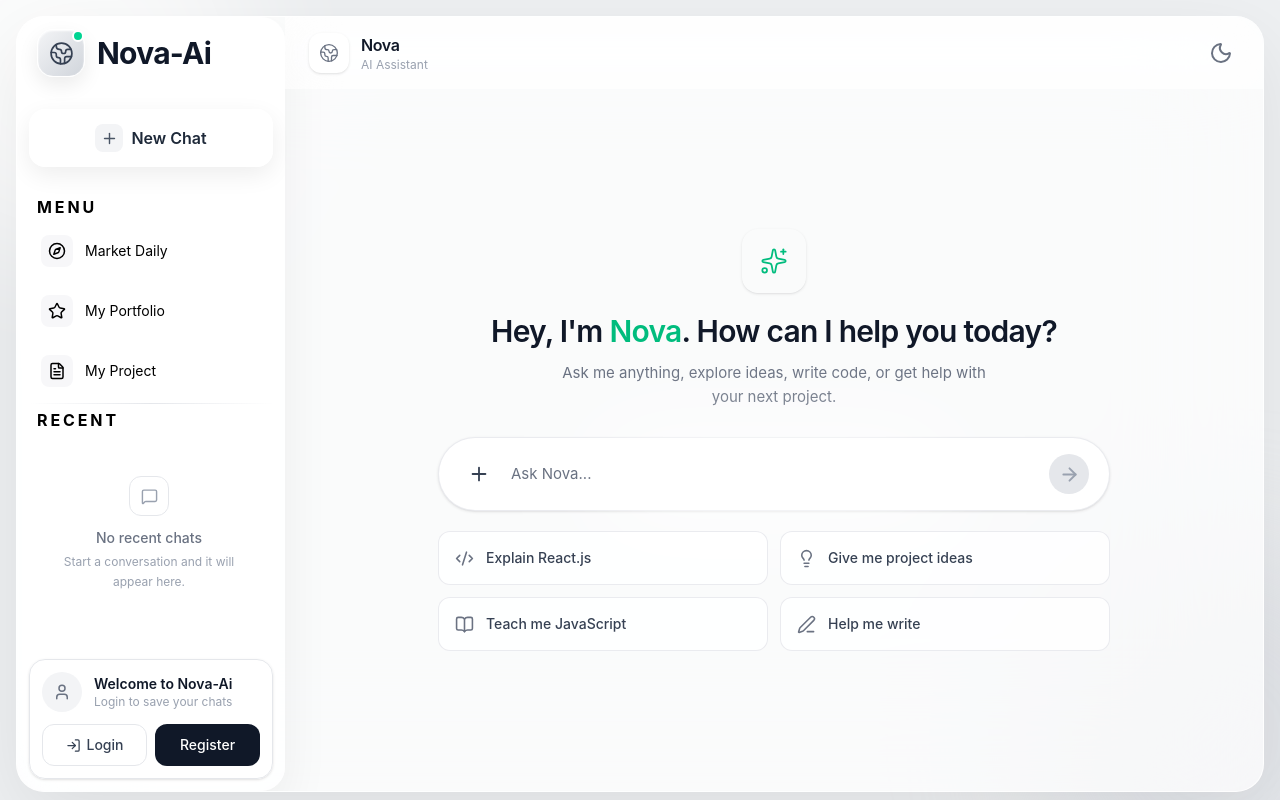
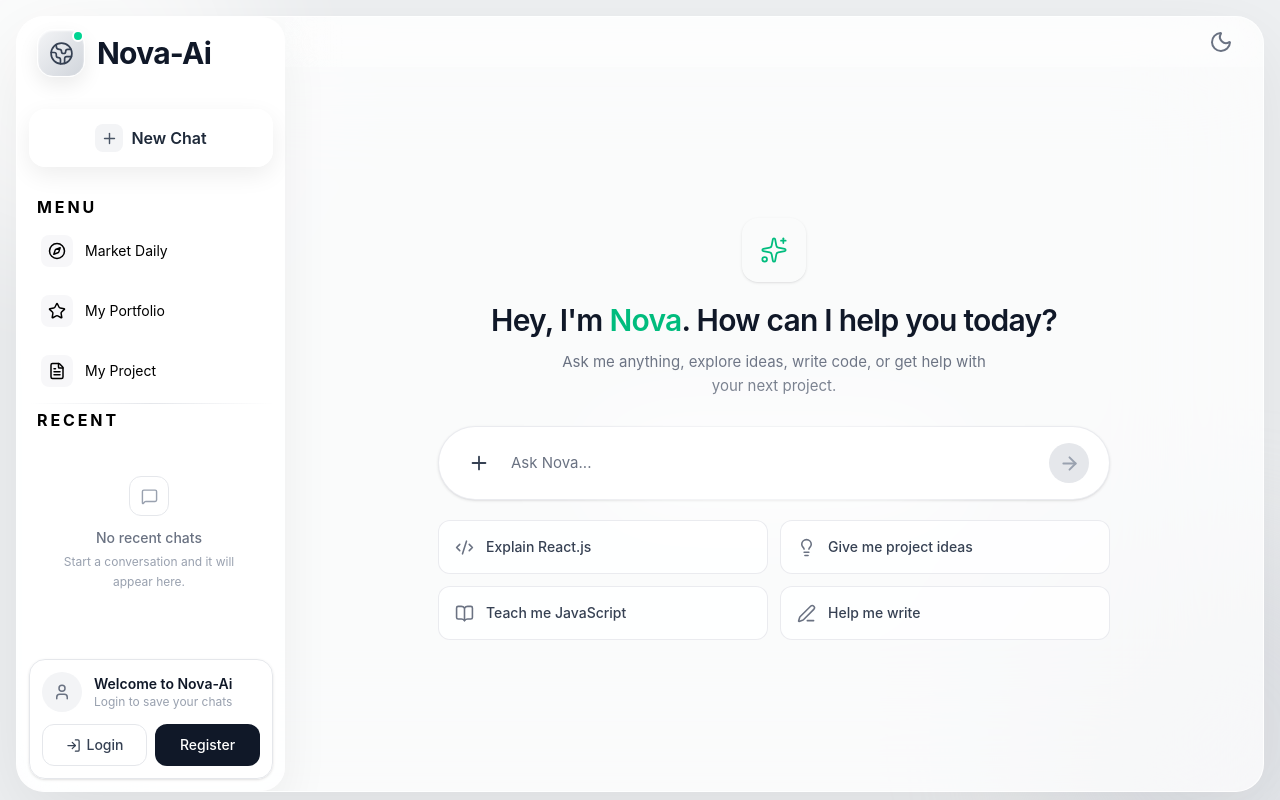
Before and after one commit to Shashannkkp/Ai-Chatbot, a React (Vite) app: page / in a window 1280 px wide. Built offline with nearby package versions, Linux system fonts and the light colour scheme.

Commit message:
duplicate value removed

```diff
--- a/src/components/Chat.jsx
+++ b/src/components/Chat.jsx
@@ -1,7 +1,5 @@
 import React, { useEffect, useRef, useState } from "react";
 import {
-  Globe2,
-  MoreVertical,
   Sparkles,
   Sun,
   Moon,
@@ -221,20 +219,11 @@ function Chat({ chat, onUpdateChat, darkMode, setDarkMode }) {
 
   return (
     <div className="flex h-full min-h-0 flex-col overflow-hidden bg-transparent">
-      <header className="flex h-[72px] shrink-0 items-center justify-between  bg-white/50 px-4 backdrop-blur-xl dark:border-white/10 dark:bg-[#111416]/60 sm:px-6">
-        <div className="flex items-center gap-3">
-          <div className="flex h-10 w-10 items-center justify-center rounded-xl  bg-white text-gray-500 shadow-sm dark:border-white/10 dark:bg-white/[0.06] dark:text-gray-300">
-            <Globe2 size={20} strokeWidth={1.6} />
-          </div>
+      <header className="flex h-[50px] shrink-0 items-center justify-between  bg-transparent px-4 backdrop-blur-xl dark:border-white/10 dark:bg-[#111416]/60 sm:px-6">
+        <div className="flex items-center  gap-3">
 
-          <div>
-            <h1 className="text-sm font-semibold tracking-tight text-gray-900 dark:text-white sm:text-base">
-              Nova
-            </h1>
-            <p className="text-[11px] text-gray-400 dark:text-gray-500 sm:text-xs">
-              AI Assistant
-            </p>
-          </div>
+
+
         </div>
 
         <div className="flex items-center gap-1
```
